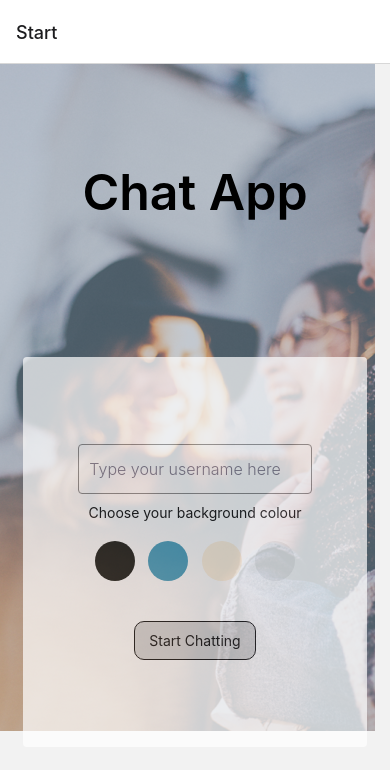
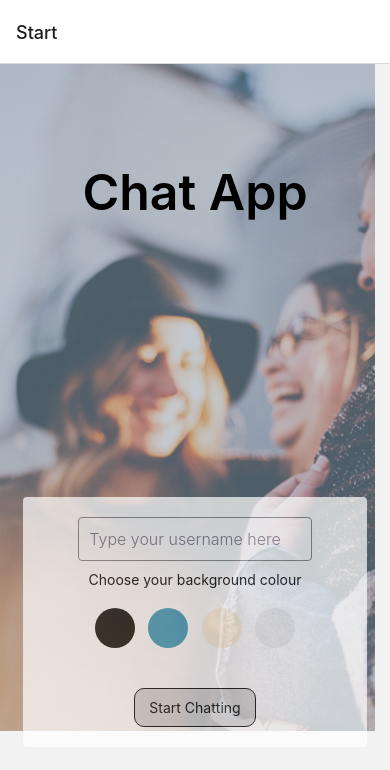
Before and after one commit to JohannaSah/chat-app, a React Native app: screen /Start in a window 390 px wide. Shown: the top 770 px of the page. Built offline with nearby package versions, Linux system fonts and the light colour scheme.

Commit message:
style: update inputBox

```diff
--- a/components/Start.js
+++ b/components/Start.js
@@ -128,7 +128,7 @@ const styles = StyleSheet.create({
         opacity: 0.7,
         marginBottom: '25%',
         padding: '10%',
-        height: '50%',
+        height: 250,
         width: '88%',
         alignItems: 'center',
         justifyContent: 'center',
@@ -147,12 +147,13 @@ const styles = StyleSheet.create({
         fontWeight: '300',
         paddingLeft: 10,
     },
-    /* Input Box Styles -> container */
+    /* Input Box Styles -> color container */
     colorChoice: {
         marginTop: 10,
         marginBottom: 10,
+        alignItems: "center",
     },
-    /* Input Box Styles -> button container */
+    /* Input Box Styles -> color button container */
     colorWrapper: {
         marginTop: 20,
         width: "100%",
```
